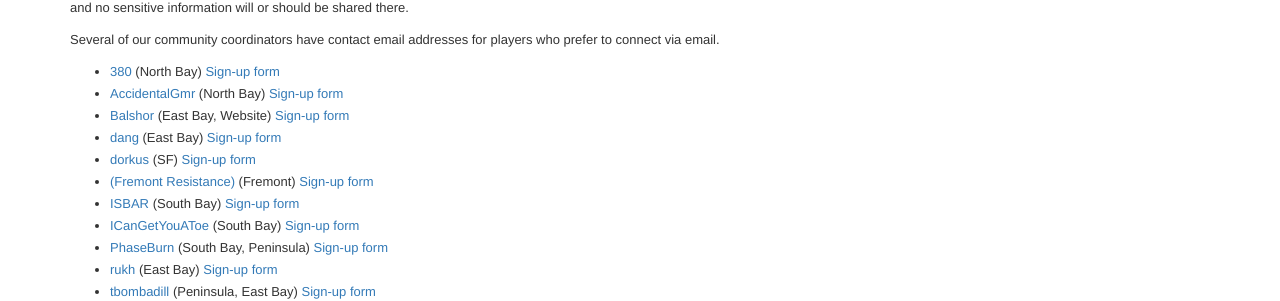
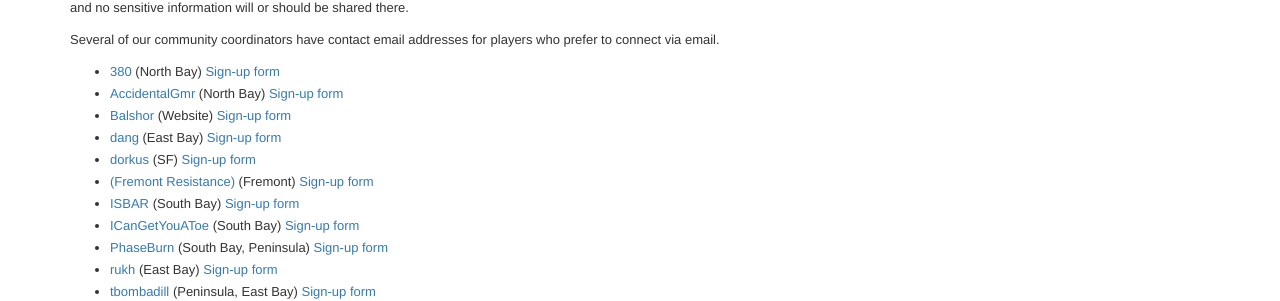
Before and after one commit to balshor/sfbay.resists.org, a Jekyll site: the page built from index.html, in a window 1280 px wide. Shown: the part 557-858 px from the top of the page. Built offline with Jekyll 4.4.1, drawn with Linux system fonts in a browser that asks for light colours; nearby versions of some CDN libraries.

Commit message:
Remove East Bay from Balshor's contact area.

```diff
--- a/_data/contacts.yaml
+++ b/_data/contacts.yaml
@@ -10,7 +10,7 @@
 
 - agent: Balshor
   email: balshor@resists.org
-  area: East Bay, Website
+  area: Website
   form: http://sfbay.resists.org/eby/
 
 - agent: dang
```
